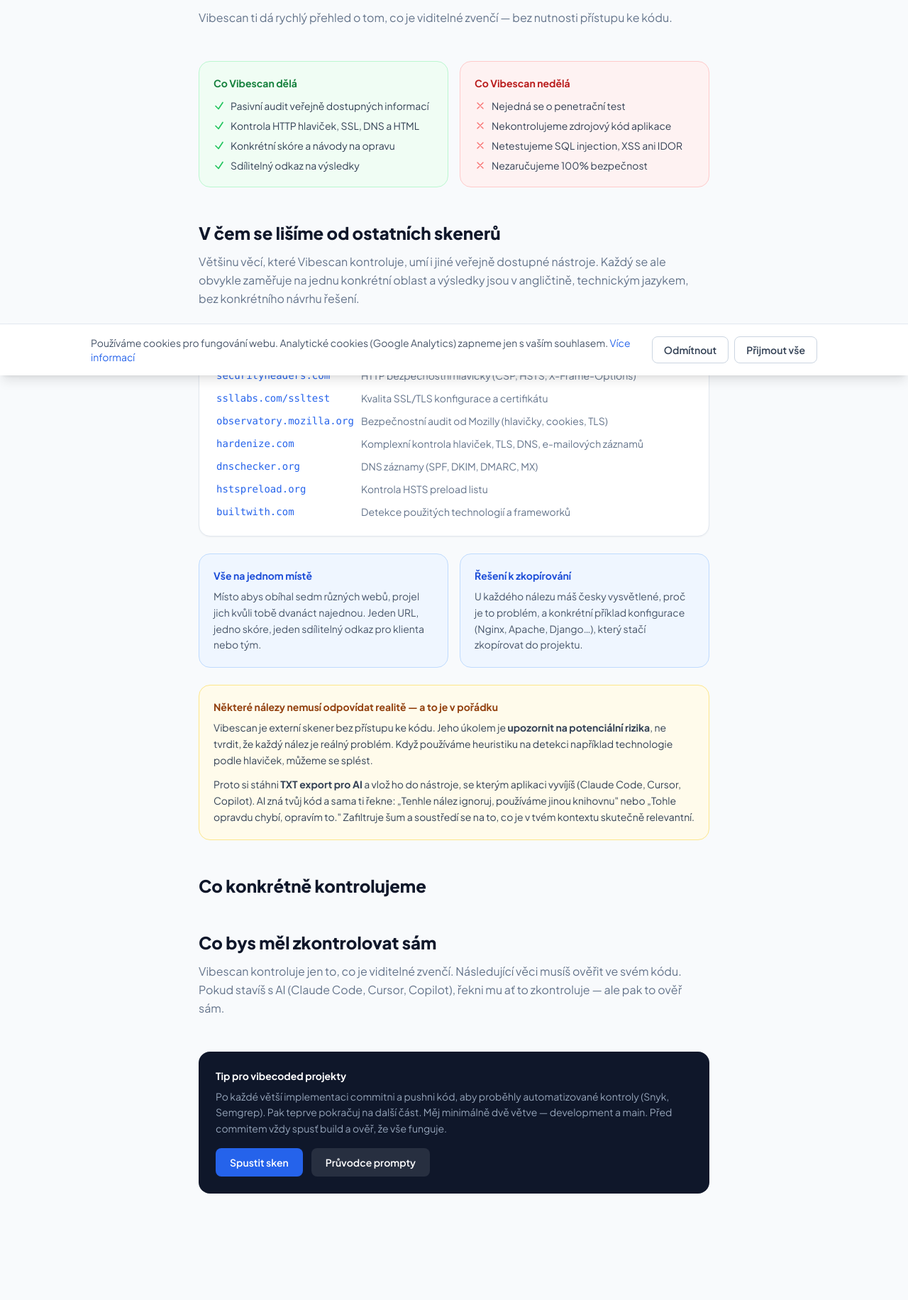
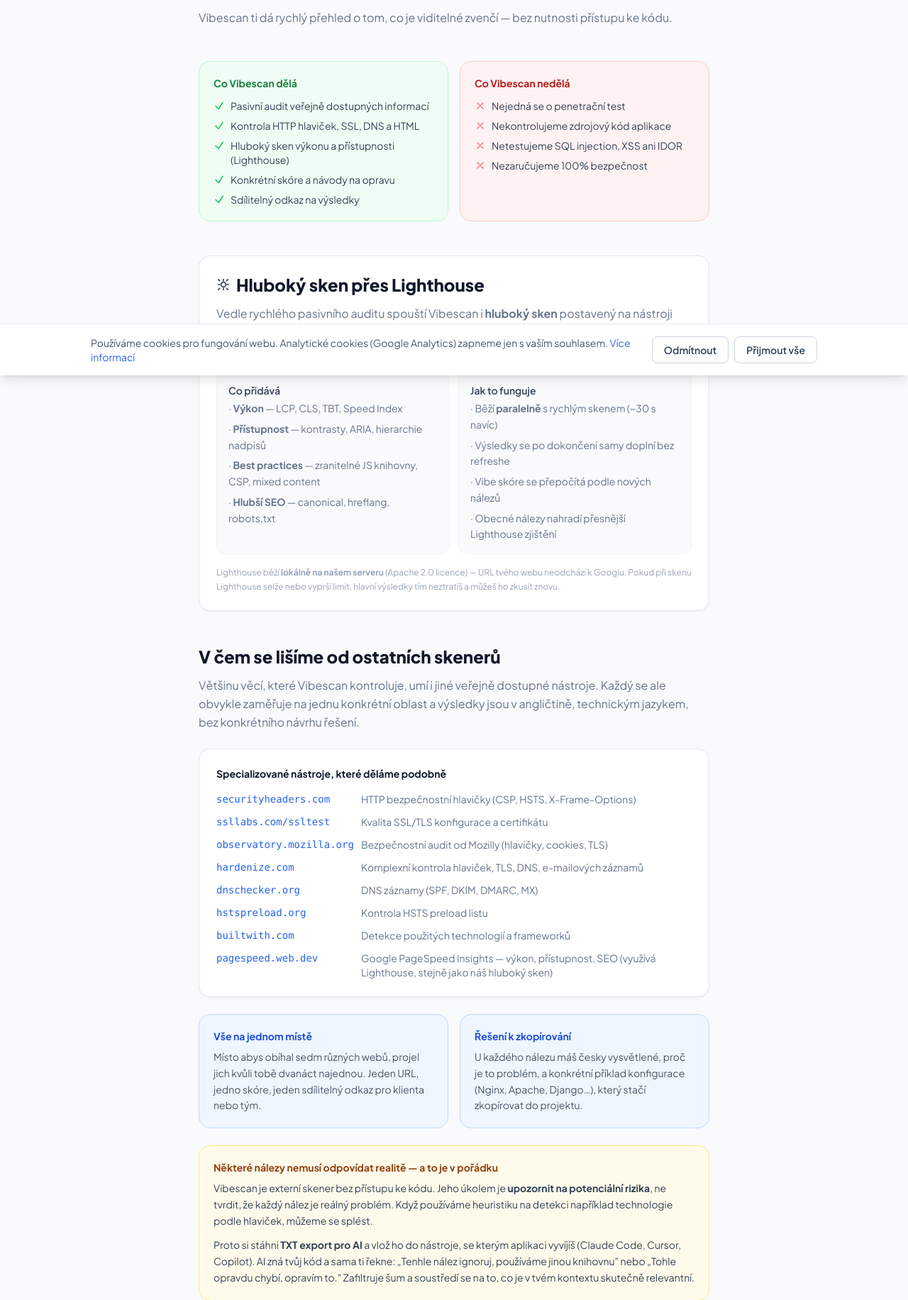
Before and after one commit to kalus-msic/vibescan, a Django app: template templates/pages/how_it_works.html in a window 1280 px wide. Shown: the part 271-2103 px from the top of the page at 71% size. Run offline with Django 5.2, Linux system fonts and the light colour scheme; the template is opened without the code that fills it, so the values that code supplies are empty; style sheets or scripts are compiled from the project's sources; parts of the project's set-up code (start-up, migrations or seed data) failed here and were passed over; some libraries are stand-ins or nearby versions.

Commit message:
docs(pages): document Lighthouse deep scan + add PageSpeed Insights to tools list

```diff
--- a/templates/pages/how_it_works.html
+++ b/templates/pages/how_it_works.html
@@ -1,6 +1,6 @@
 {% extends "base.html" %}
 {% block title %}Jak to funguje — Vibescan{% endblock %}
-{% block meta_description %}Jak Vibescan skenuje weby — popis 12 bezpečnostních kontrol (headers, SSL, DNS, cookies, secrets, formuláře, CORS, tracking) a výpočet vibe score 0–100.{% endblock %}
+{% block meta_description %}Jak Vibescan skenuje weby — 12 bezpečnostních kontrol (headers, SSL, DNS, cookies, secrets, formuláře, CORS, tracking) plus hluboký sken přes Lighthouse (výkon, přístupnost, SEO) a výpočet vibe score 0–100.{% endblock %}
 
 {% block content %}
 <section class="max-w-3xl mx-auto px-6 py-20">
@@ -28,6 +28,10 @@
         <li class="flex gap-2">
           <svg class="w-4 h-4 text-green-500 flex-shrink-0 mt-0.5" fill="none" stroke="currentColor" viewBox="0 0 24 24" stroke-width="2.5"><path stroke-linecap="round" stroke-linejoin="round" d="M4.5 12.75l6 6 9-13.5"/></svg>
           Kontrola HTTP hlaviček, SSL, DNS a HTML
+        </li>
+        <li class="flex gap-2">
+          <svg class="w-4 h-4 text-green-500 flex-shrink-0 mt-0.5" fill="none" stroke="currentColor" viewBox="0 0 24 24" stroke-width="2.5"><path stroke-linecap="round" stroke-linejoin="round" d="M4.5 12.75l6 6 9-13.5"/></svg>
+          Hluboký sken výkonu a přístupnosti (Lighthouse)
         </li>
         <li class="flex gap-2">
           <svg class="w-4 h-4 text-green-500 flex-shrink-0 mt-0.5" fill="none" stroke="currentColor" viewBox="0 0 24 24" stroke-width="2.5"><path stroke-linecap="round" stroke-linejoin="round" d="M4.5 12.75l6 6 9-13.5"/></svg>
@@ -60,6 +64,40 @@
         </li>
       </ul>
     </div>
+  </div>
+
+  <!-- Hluboký sken (Lighthouse) -->
+  <div class="bg-white border border-slate-200 rounded-2xl p-6 mb-12 shadow-sm">
+    <div class="flex items-center gap-2 mb-3">
+      <svg class="w-5 h-5 text-slate-700 flex-shrink-0" fill="none" stroke="currentColor" viewBox="0 0 24 24" stroke-width="2"><path stroke-linecap="round" stroke-linejoin="round" d="M12 6V3m0 18v-3m6-6h3M3 12h3m11.485-6.485l2.121-2.121M3.394 20.606l2.121-2.121M17.485 18.485l2.121 2.121M3.394 3.394l2.121 2.121"/><circle cx="12" cy="12" r="4"/></svg>
+      <h2 class="text-2xl font-extrabold">Hluboký sken přes Lighthouse</h2>
+    </div>
+    <p class="text-slate-500 leading-relaxed mb-4">
+      Vedle rychlého pasivního auditu spouští Vibescan i <strong>hluboký sken</strong> postavený na nástroji <a href="https://developer.chrome.com/docs/lighthouse/overview" target="_blank" rel="noopener noreferrer" class="text-blue-600 hover:underline">Lighthouse</a> od Googlu. Lighthouse otevírá tvůj web v reálném Chromiu a měří věci, které pasivní skener nezvládne.
+    </p>
+    <div class="grid md:grid-cols-2 gap-3 mb-4">
+      <div class="bg-slate-50 border border-slate-100 rounded-xl p-4">
+        <div class="font-semibold text-sm text-slate-700 mb-1">Co přidává</div>
+        <ul class="text-sm text-slate-500 space-y-1.5 leading-relaxed">
+          <li>· <strong>Výkon</strong> — LCP, CLS, TBT, Speed Index</li>
+          <li>· <strong>Přístupnost</strong> — kontrasty, ARIA, hierarchie nadpisů</li>
+          <li>· <strong>Best practices</strong> — zranitelné JS knihovny, CSP, mixed content</li>
+          <li>· <strong>Hlubší SEO</strong> — canonical, hreflang, robots.txt</li>
+        </ul>
+      </div>
+      <div class="bg-slate-50 border border-slate-100 rounded-xl p-4">
+        <div class="font-semibold text-sm text-slate-700 mb-1">Jak to funguje</div>
+        <ul class="text-sm text-slate-500 space-y-1.5 leading-relaxed">
+          <li>· Běží <strong>paralelně</strong> s rychlým skenem (~30 s navíc)</li>
+          <li>· Výsledky se po dokončení samy doplní bez refreshe</li>
+          <li>· Vibe skóre se přepočítá podle nových nálezů</li>
+          <li>· Obecné nálezy nahradí přesnější Lighthouse zjištění</li>
+        </ul>
+      </div>
+    </div>
+    <p class="text-xs text-slate-400 leading-relaxed">
+      Lighthouse běží <strong>lokálně na našem serveru</strong> (Apache 2.0 licence) — URL tvého webu neodchází k Googlu. Pokud při skenu Lighthouse selže nebo vyprší limit, hlavní výsledky tím neztratíš a můžeš ho zkusit znovu.
+    </p>
   </div>
 
   <!-- V čem se lišíme od ostatních skenerů -->
@@ -99,6 +137,10 @@
         <li class="flex flex-col sm:flex-row sm:gap-3">
           <a href="https://builtwith.com" target="_blank" rel="noopener noreferrer" class="font-mono text-blue-600 hover:underline flex-shrink-0 sm:w-48">builtwith.com</a>
           <span class="text-slate-500">Detekce použitých technologií a frameworků</span>
+        </li>
+        <li class="flex flex-col sm:flex-row sm:gap-3">
+          <a href="https://pagespeed.web.dev" target="_blank" rel="noopener noreferrer" class="font-mono text-blue-600 hover:underline flex-shrink-0 sm:w-48">pagespeed.web.dev</a>
+          <span class="text-slate-500">Google PageSpeed Insights — výkon, přístupnost, SEO (využívá Lighthouse, stejně jako náš hluboký sken)</span>
         </li>
       </ul>
     </div>
```
